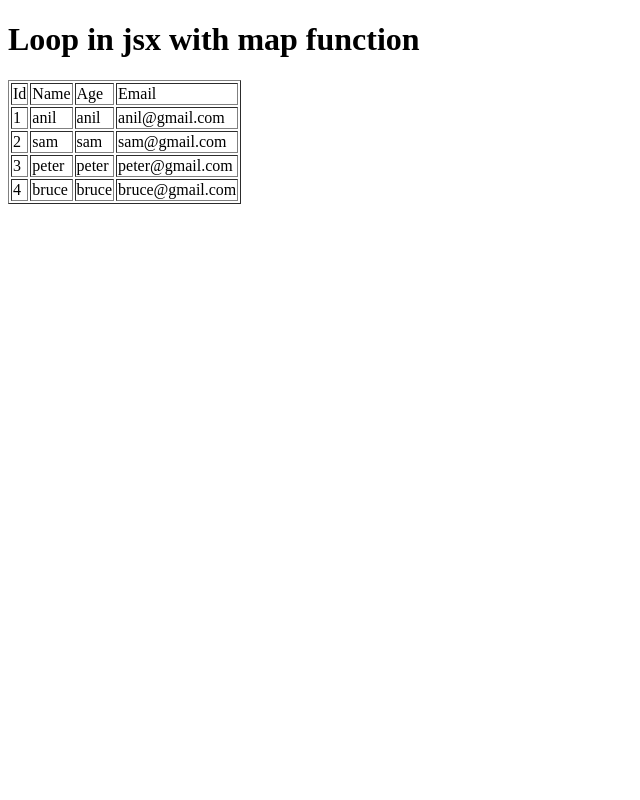
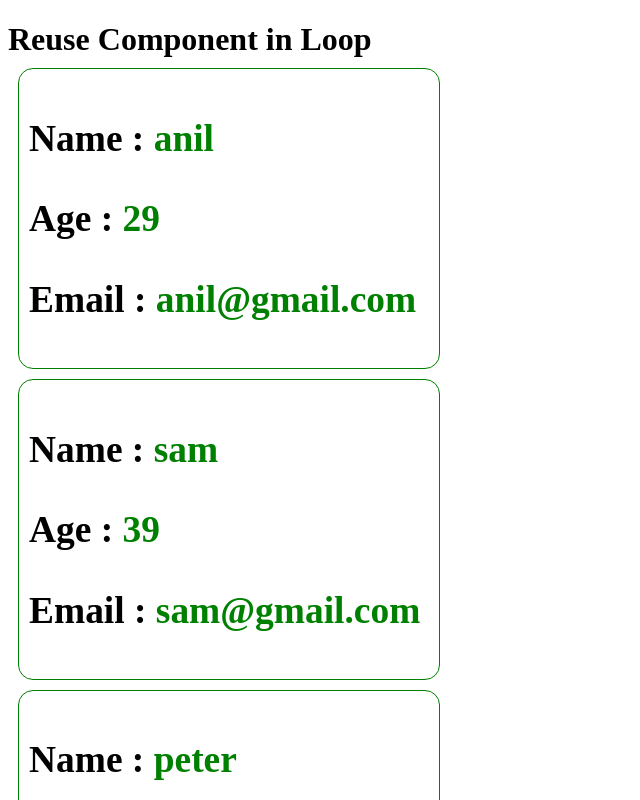
Before and after one commit to tekdhami596-lgtm/react-learning, a React (Vite) app: page / in a window 1280 px wide. Shown: the top 800 px of the page, without its empty margins (0-640 px from the left). Built offline with nearby package versions, Linux system fonts and the light colour scheme.

Commit message:
reuse component

```diff
--- a/src/App.jsx
+++ b/src/App.jsx
@@ -17,7 +17,8 @@
 // import Controlledcomponents from "./lessons/16-controlledcomponents"
 // import Checkboxes from "./lessons/17-checkbox"
 // import Button from "./lessons/18-radioandddropbutton"
-import Looparray from "./lessons/19-Loop-in-jsx-map"
+// import Looparray from "./lessons/19-Loop-in-jsx-map"
+import ReuseComponent from "./lessons/20-reuse-component-in-loop"
 
 
 function App() {
@@ -85,7 +86,9 @@ function App() {
      {/* <Controlledcomponents /> */}
      {/* <Checkboxes /> */}
      {/* <Button /> */}
-     <Looparray />
+     {/* <Looparray /> */}
+
+     <ReuseComponent />
 
 
 
--- /dev/null
+++ b/src/lessons/20-1-user.jsx
@@ -0,0 +1,18 @@
+const User = ({user})=>{
+  return(
+    <div style={
+    {  border:"1px solid green",
+      padding : "10px",
+      margin : "10px",
+      width : "400px",
+      borderRadius:"15px"
+    }
+    }>
+      <h3>Name : <span style={{color:'green'}}>{user.name}</span></h3>
+      <h3>Age : <span style={{color:'green'}}>{user.age}</span></h3>
+      <h3>Email : <span style={{color:'green'}}>{user.email}</span></h3>
+    </div>
+  )
+}
+
+export default User;
--- /dev/null
+++ b/src/lessons/20-reuse-component-in-loop.jsx
@@ -0,0 +1,46 @@
+import User from "./20-1-user"
+function ReuseComponent(){
+
+   const userData = [
+    {
+      name: "anil",
+      age: 29,
+      email: "anil@gmail.com",
+      id: 1,
+    },
+    {
+      name: "sam",
+      age: 39,
+      email: "sam@gmail.com",
+      id: 2,
+    },
+    {
+      name: "peter",
+      age: 20,
+      email: "peter@gmail.com",
+      id: 3,
+    },
+    {
+      name: "bruce",
+      age: 25,
+      email: "bruce@gmail.com",
+      id: 4,
+    },
+  ];
+
+  return(
+    <div>
+        <h1>Reuse Component in Loop
+          {
+            userData.map((user)=>(
+             <div key={user.id}>
+               <User user={user} />
+             </div>
+            ))
+          }
+        </h1>
+    </div>
+  )
+}
+
+export default ReuseComponent;
```
